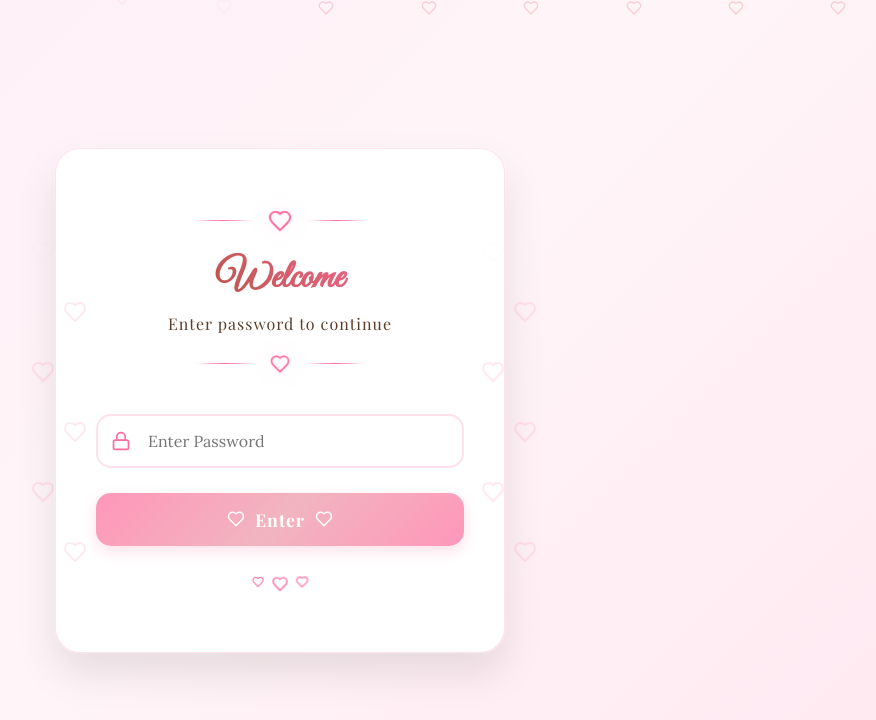
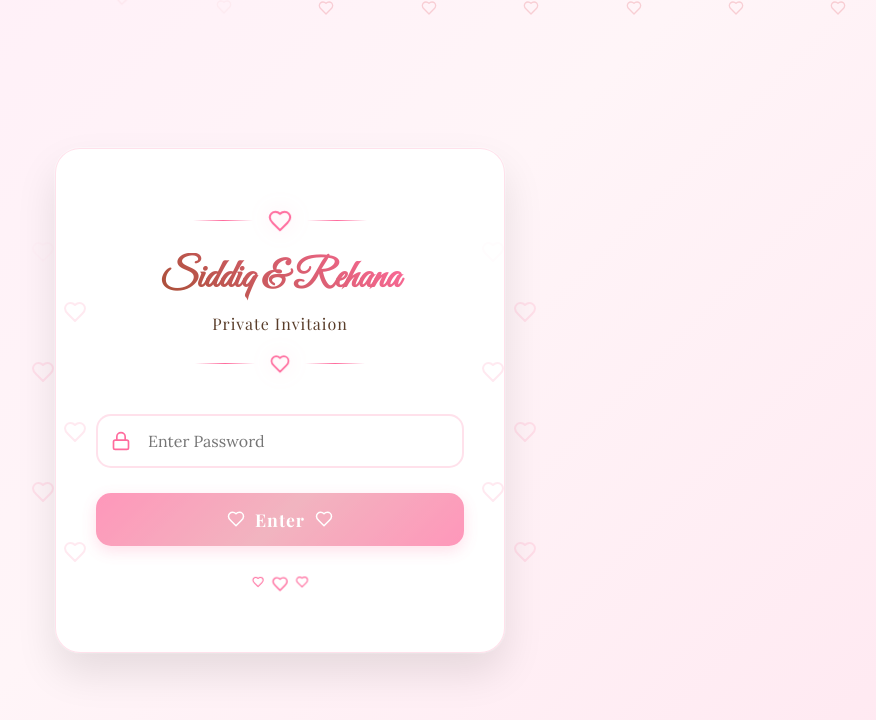
Before and after one commit to Nirmal-011/Invitation, a React (Vite) app: page / in a window 1280 px wide. Shown: the top 720 px of the page, without its empty margins (360-1236 px from the left). Built offline with nearby package versions, Linux system fonts and the light colour scheme; a web font is replaced by a local one.

Commit message:
name changed

```diff
--- a/src/pages/Login.jsx
+++ b/src/pages/Login.jsx
@@ -56,9 +56,9 @@ const Login = () => {
               <div className="decoration-line"></div>
             </div>
 
-            <h1 className="welcome-title">Welcome</h1>
+            <h1 className="welcome-title">Siddiq & Rehana</h1>
 
-            <p className="welcome-subtitle">Enter password to continue</p>
+            <p className="welcome-subtitle">Private Invitaion</p>
 
             <div className="header-decoration">
               <div className="decoration-line"></div>
```
